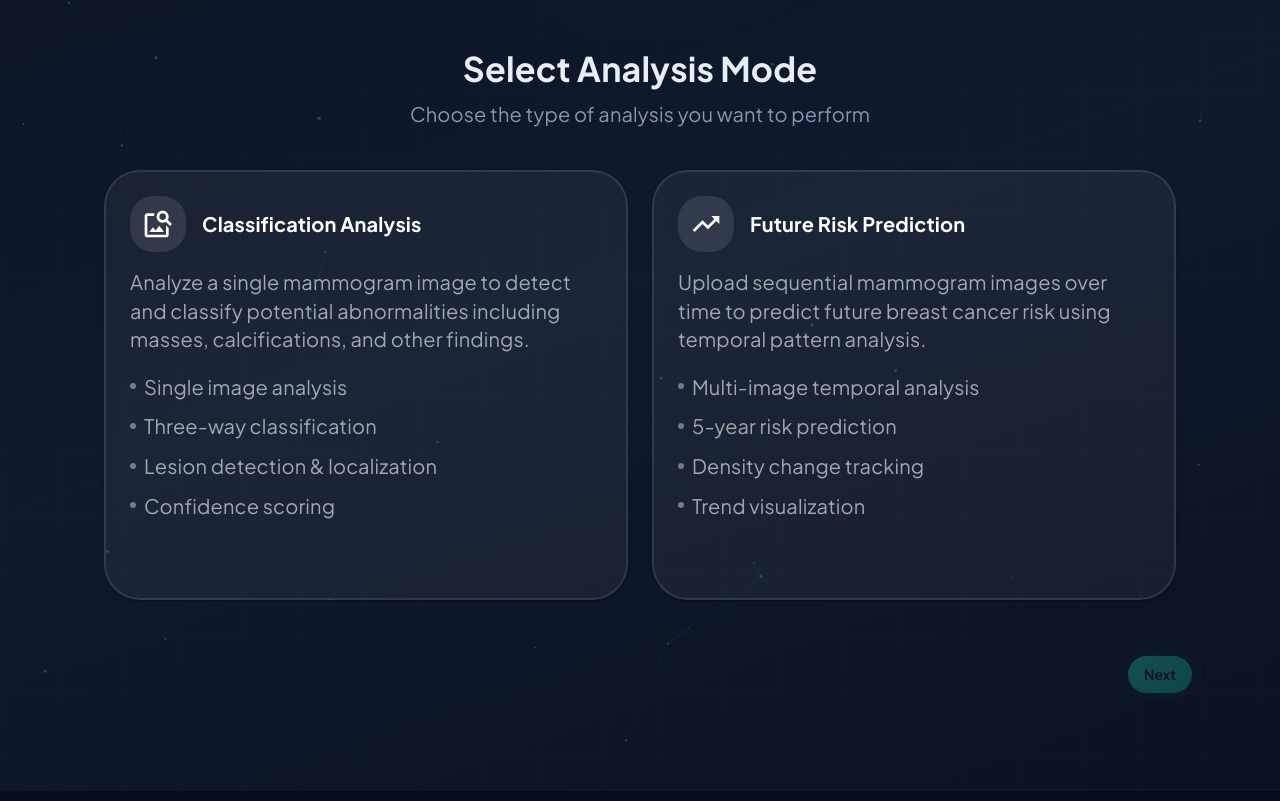
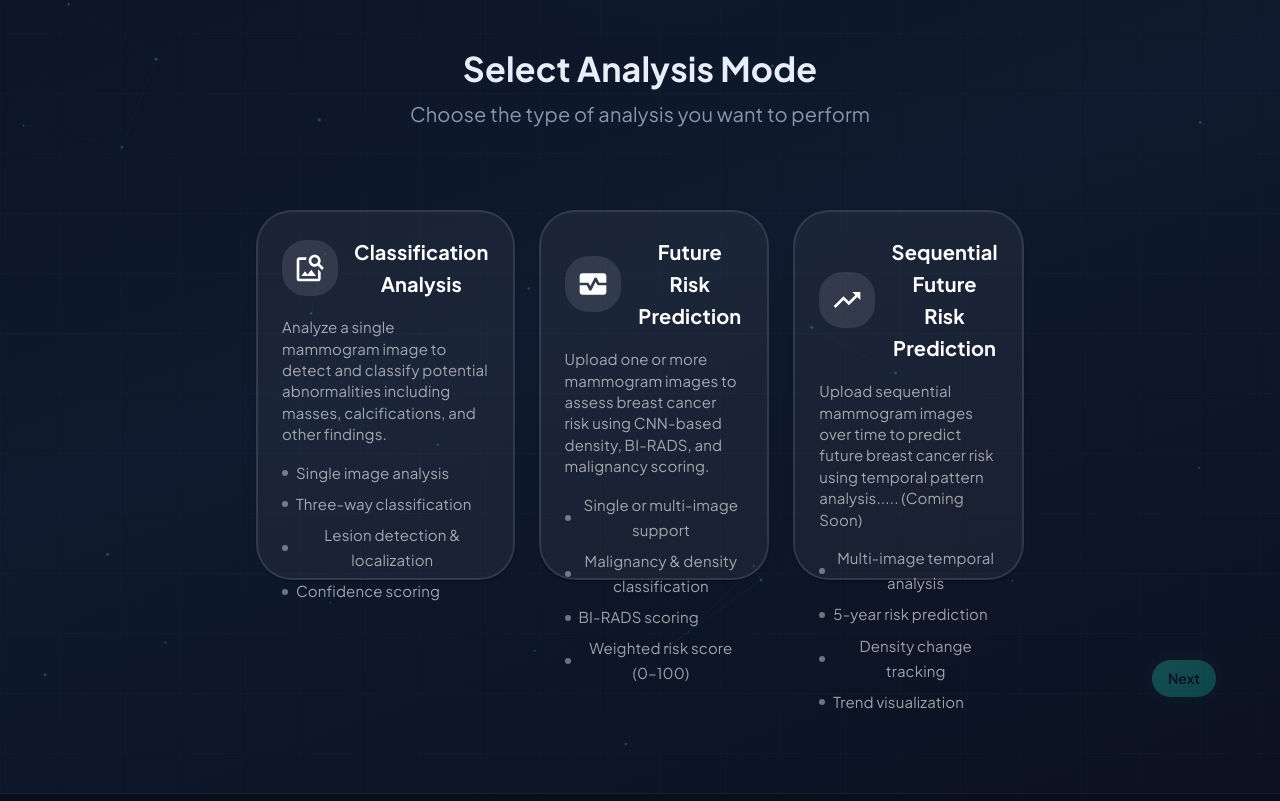
Before and after one commit to Nico-Gerber/Q-INTERVAL-Lite, a React (Create React App) app: page /Analysis in a window 1280 px wide. Shown: the part 459-1260 px from the top of the page. Built offline with nearby package versions, Linux system fonts and the light colour scheme.

Commit message:
Risk inference Json response working
New mode selection tab aswell

```diff
--- a/src/components/ImageUploadOrder.jsx
+++ b/src/components/ImageUploadOrder.jsx
@@ -6,7 +6,7 @@ import { motion } from "motion/react"
 import { Reorder } from 'framer-motion';
 
 
-export default function ImageUploadOrder({ file, setFiles, preview, setPreview, setActiveStep, activeStep }) {
+export default function ImageUploadOrder({ file, setFiles, preview, setPreview, setActiveStep, activeStep, handleAnalyse }) {
   const [status, setStatus] = useState(null);
 
   const onDrop = useCallback((accepted, rejected) => {
@@ -174,7 +174,7 @@ export default function ImageUploadOrder({ file, setFiles, preview, setPreview,
       <Container maxWidth="lg" sx={{ display: 'flex', justifyContent: 'space-between', alignItems: 'center', mt: 2 }}>
         <Button variant="contained" onClick={() => { setActiveStep(prev => prev - 1); setPreview(null); }}>Back</Button>
 
-        <Button variant="contained" onClick={() => setActiveStep(prev => prev + 1)}>Next</Button>
+        <Button variant="contained" onClick={() => { setActiveStep(prev => prev + 1); handleAnalyse(); }}>Next</Button>
       </Container>
 
     </Box >
--- a/src/components/modeselect.jsx
+++ b/src/components/modeselect.jsx
@@ -3,6 +3,7 @@ import { Box, Container, Typography, Paper, Alert } from '@mui/material';
 import {
     ImageSearch as ClassificationIcon,
     TrendingUp as RiskIcon,
+    MonitorHeart as MammoRiskIcon,
 } from '@mui/icons-material';
 
 import { Button } from '@mui/material';
@@ -21,9 +22,22 @@ const MODES = [
         ],
     },
     {
+        id: 'mammo-risk',
+        title: 'Future Risk Prediction',
+        description: 'Upload one or more mammogram images to assess breast cancer risk using CNN-based density, BI-RADS, and malignancy scoring.',
+        icon: <MammoRiskIcon sx={{ fontSize: 32 }} />,
+        features: [
+            'Single or multi-image support',
+            'Malignancy & density classification',
+            'BI-RADS scoring',
+            'Weighted risk score (0–100)',
+        ],
+    },
+
+    {
         id: 'future-risk',
-        title: 'Future Risk Prediction',
-        description: 'Upload sequential mammogram images over time to predict future breast cancer risk using temporal pattern analysis.',
+        title: 'Sequential Future Risk Prediction',
+        description: `Upload sequential mammogram images over time to predict future breast cancer risk using temporal pattern analysis..... (Coming Soon)`,
         icon: <RiskIcon sx={{ fontSize: 32 }} />,
         features: [
             'Multi-image temporal analysis',
@@ -40,12 +54,14 @@ export default function ModeSelect({ selectedMode, onModeSelect, setActiveStep }
 
     return (
 
-        <Container maxWidth="lg">
+        <Container maxWidth="mx">
             <Box sx={{
                 display: 'grid',
-                gridTemplateColumns: { xs: '1fr', md: '1fr 1fr' },
+                gridTemplateColumns: { xs: '1fr', md: '1fr 1fr 1fr' },
                 gap: 3,
-                padding: 5,
+                padding: 10,
+                paddingLeft: 27,
+                paddingRight: 27,
             }}>
                 {MODES.map((mode) => {
                     const isSelected = selectedMode === mode.id;
@@ -58,7 +74,7 @@ export default function ModeSelect({ selectedMode, onModeSelect, setActiveStep }
 
                                 p: 3,
                                 cursor: 'pointer',
-                                minHeight: 430,
+                                height: 370,
                                 borderRadius: 3,
                                 border: isSelected
                                     ? '2px solid #64B5F6'
@@ -96,7 +112,7 @@ export default function ModeSelect({ selectedMode, onModeSelect, setActiveStep }
                             </Box>
 
                             {/* Description */}
-                            <Typography variant="body2" sx={{ color: 'rgba(255,255,255,0.6)', mb: 2, textAlign: 'left', fontSize: 20 }}>
+                            <Typography variant="body2" sx={{ color: 'rgba(255,255,255,0.6)', mb: 2, textAlign: 'left', fontSize: 15 }}>
                                 {mode.description}
                             </Typography>
 
@@ -111,7 +127,7 @@ export default function ModeSelect({ selectedMode, onModeSelect, setActiveStep }
                                             backgroundColor: isSelected ? '#64B5F6' : 'rgba(255,255,255,0.4)',
                                             flexShrink: 0,
                                         }} />
-                                        <Typography variant="caption" sx={{ color: 'rgba(255,255,255,0.6)', fontSize: 20 }}>
+                                        <Typography variant="caption" sx={{ color: 'rgba(255,255,255,0.6)', fontSize: 15 }}>
                                             {feature}
                                         </Typography>
                                     </Box>
@@ -144,7 +160,7 @@ export default function ModeSelect({ selectedMode, onModeSelect, setActiveStep }
                     Please select an analysis mode
                 </Alert>
             )}
-            <Container maxWidth="lg" sx={{ display: 'flex', justifyContent: 'space-between', alignItems: 'center', mt: 2 }}>
+            <Container maxWidth="lg" sx={{ display: 'flex', justifyContent: 'space-between', alignItems: 'center', mt: 0 }}>
                 <Button disabled></Button>
 
                 {selectedMode ? (<Button variant="contained" onClick={() => setActiveStep(prev => prev + 1)}>Next</Button>) : (<Button variant="contained" onClick={() => setStatus(true)} sx={{ opacity: 0.3 }} >Next</Button>)}
--- a/src/pages/analysis.jsx
+++ b/src/pages/analysis.jsx
@@ -14,6 +14,7 @@ import FutureRiskResults from '../components/futureRiskResults';
 import NeuralCanvas from '../components/neuralCanvas';
 
 import { Atom } from "react-loading-indicators";
+import { m } from 'framer-motion';
 
 const API_BASE = 'http://localhost:8000';
 
@@ -47,16 +48,41 @@ export default function Analysis() {
   }, [result]);
 
   const handleAnalyse = async () => {
-    if (!file) return;
+    if (analysisMode === 'mammo-risk' && files.length === 0) return;
+    if (analysisMode !== 'mammo-risk' && !file) return;
+
     setLoading(true);
     setStatus(null);
+
+    if (analysisMode === 'mammo-risk') {
+      const isMulti = files.length > 1;
+      const multiFormData = new FormData();
+      if (isMulti) {
+        files.forEach(f => multiFormData.append('files', f.file));
+      } else {
+        multiFormData.append('file', files[0].file);
+      }
+
+      try {
+        const res = await fetch(
+          `${API_BASE}/mammo-risk/predict/${isMulti ? 'multi' : 'single'}`,
+          { method: 'POST', body: multiFormData }
+        );
+        const mammoData = await res.json();
+        setResult({ resultFile: mammoData });
+      } catch {
+        setStatus({ ok: false, msg: 'Cannot reach the server. Make sure the backend is running.' });
+      } finally {
+        setLoading(false);
+      }
+
+    } else {
       const formData = new FormData();
       formData.append('file', file);
       try {
         const [uploadRes, qmlRes, cnnRes] = await Promise.all([
           fetch(`${API_BASE}/images/upload`, { method: 'POST', body: formData }),
           fetch(`${API_BASE}/QMLPredict`, { method: 'POST', body: formData }),
-
           fetch(`${API_BASE}/CNNPredict/?include_gradcam=true`, { method: 'POST', body: formData }),
         ]);
         const uploadData = await uploadRes.json();
@@ -67,6 +93,7 @@ export default function Analysis() {
         setStatus({ ok: false, msg: 'Cannot reach the server. Make sure the backend is running.' });
       } finally {
         setLoading(false);
+      }
     }
   };
 
@@ -157,57 +184,34 @@ export default function Analysis() {
             </Container>
           ) : (
             <Container maxWidth="lg" sx={{ mt: 3 }}>
-              <ImageUploadOrder file={files} setFiles={setFiles} preview={preview} setPreview={setPreview} setActiveStep={setActiveStep} />
+              <ImageUploadOrder file={files} setFiles={setFiles} preview={preview} setPreview={setPreview} setActiveStep={setActiveStep} handleAnalyse={handleAnalyse} />
             </Container>
           )
         )}
 
         {activeStep === 2 && (
-          analysisMode === 'classification' ? (
           <>
-              {loading === true ?
-
+            {loading ? (
               <Box sx={{ mt: 15 }}>
-
                 <Atom color='#2dd4bf' />
-
               </Box>
-
-
-
-                : (
+            ) : (
               <>
                 <ModelSelect selectedModel={modelMode} onModelSelect={setModelMode} />
                 <Container maxWidth="xl">
+                  {analysisMode === 'classification' && (
                     <ClassificationResults analyisedImage={preview} reset={handleReset} currentModel={modelMode} results={result} />
+                  )}
+                  {analysisMode === 'mammo-risk' && (
+                    <Box></Box>
+                  )}
+                  {analysisMode === 'future-risk' && (
+                    <FutureRiskResults analyisedImage={preview} reset={handleReset} currentModel={modelMode} results={result} />
+                  )}
                 </Container>
               </>
             )}
-
           </>
-          ) : (
-            <>
-              {loading === true ?
-
-                <Box sx={{ mt: 15 }}>
-
-                  <Atom color='#2dd4bf' />
-
-                </Box>
-
-
-
-                : (
-                  <>
-                    <ModelSelect selectedModel={modelMode} onModelSelect={setModelMode} />
-                    <Container maxWidth="xl">
-                      <FutureRiskResults analyisedImage={preview} reset={handleReset} currentModel={modelMode} results={result} />
-                    </Container>
-                  </>
-                )}
-
-            </>
-          )
         )}
 
       </Box>
```
Lines whose indentation alone changed are shown as unchanged.
